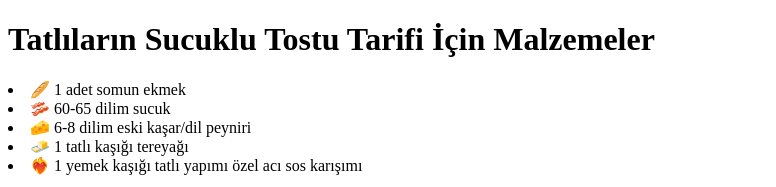
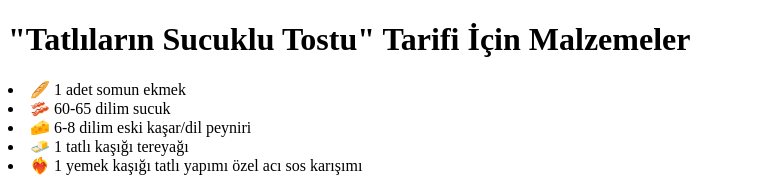
Before and after one commit to jabberwockyou/tatlilarin-sucuklu-tost-tarifi, a plain HTML site: page index.html in a window 1280 px wide. Shown: the top 187 px of the page, without its empty margins (0-776 px from the left). Drawn offline with Linux system fonts and the light colour scheme.

Commit message:
added ""

```diff
--- a/index.html
+++ b/index.html
@@ -5,7 +5,7 @@
     <title>Tatlıların Sucuklu Tostu</title>
   </head>
   <body>
-  <h1>Tatlıların Sucuklu Tostu Tarifi İçin Malzemeler</h1>
+  <h1>"Tatlıların Sucuklu Tostu" Tarifi İçin Malzemeler</h1>
   <li>🥖 1 adet somun ekmek</li>
   <li>🥓 60-65 dilim sucuk</li>
   <li>🧀 6-8 dilim eski kaşar/dil peyniri</li>
```
